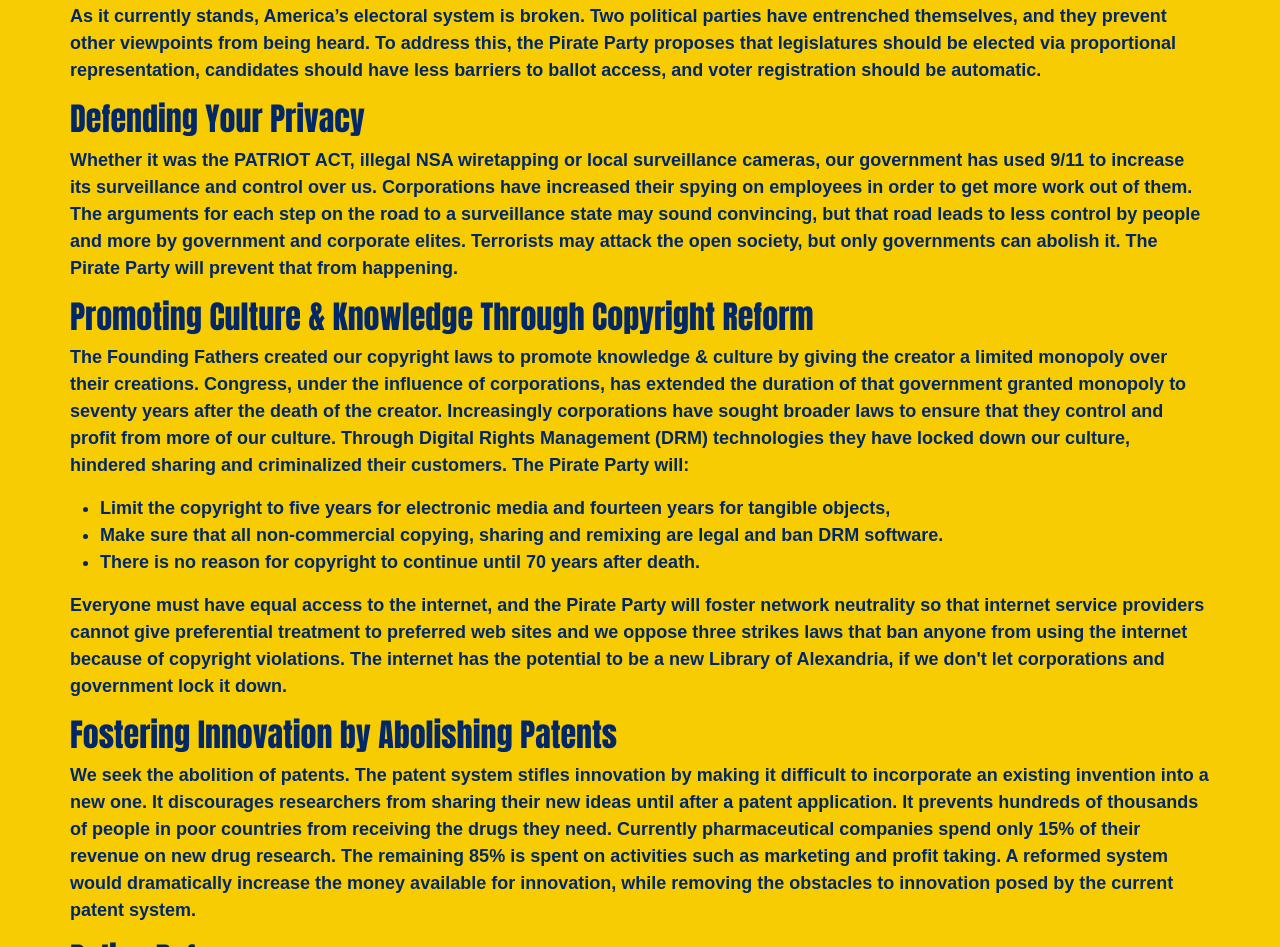
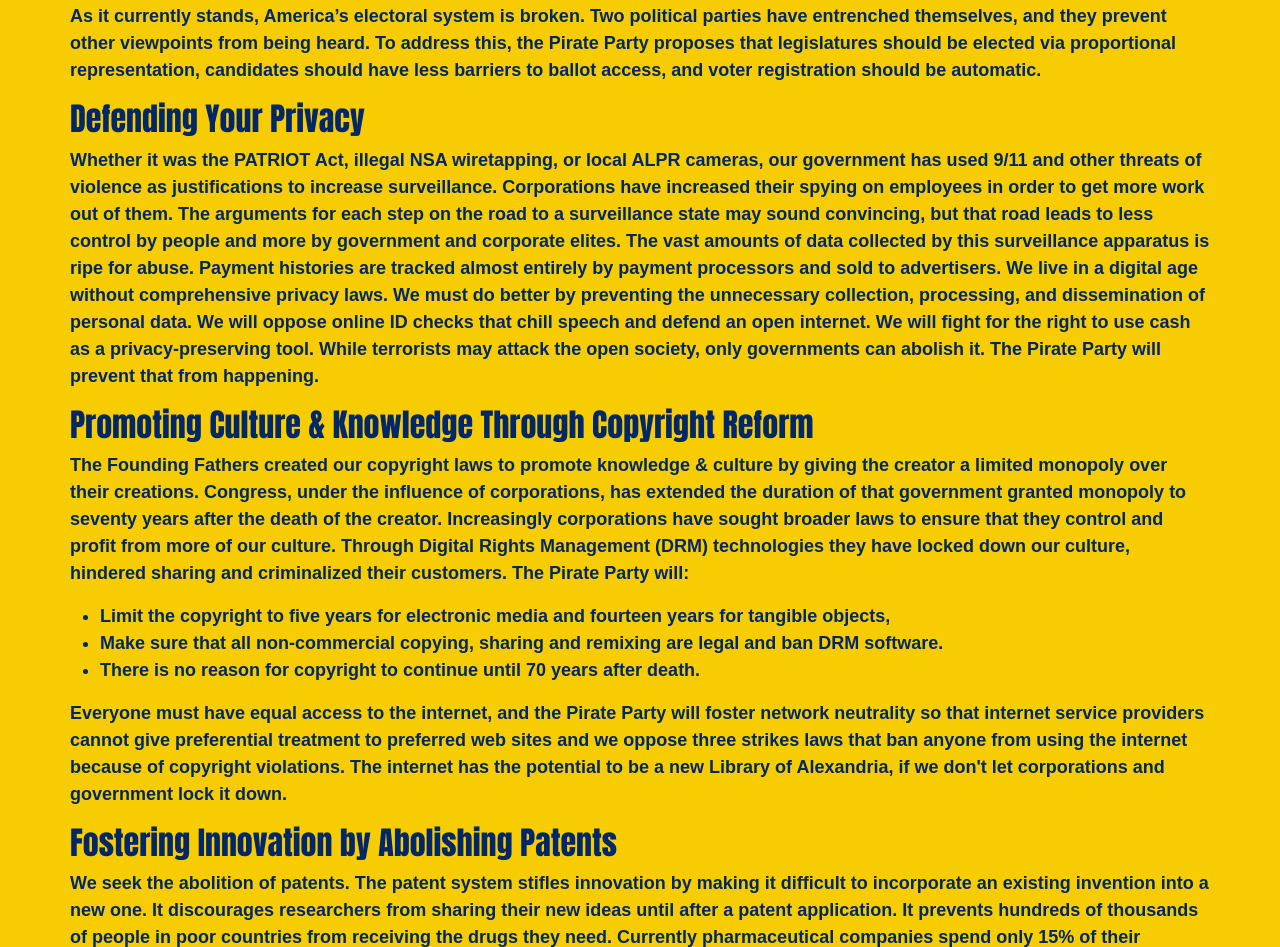
Before and after one commit to northcarolinapirateparty/North-Carolina-Pirate-Party, a plain HTML site: page platform.html in a window 1280 px wide. Shown: the part 834-1781 px from the top of the page. Drawn offline with nearby package versions, Linux system fonts and the light colour scheme.

Commit message:
Revise privacy section to enhance clarity and detail
Updated the text regarding government surveillance and privacy concerns, emphasizing the need for better privacy laws and opposing unnecessary data collection.

```diff
--- a/platform.html
+++ b/platform.html
@@ -87,7 +87,7 @@
                 <p id="intro">In order for citizens to control their democratic destiny, we need to know what our government is doing and which special interests are influencing our public elected officials.  Increasingly government officials ignore open meeting laws, make deals favorable to corporations behind closed doors and sell off your public information to private interests. Some state laws prevent people from recording public officials in their duties, such as a police officer making an arrest, but the police cameras can record your actions without your permission. The Pirate Party will make sure that our government is transparent and accountable to the people.</p>
                 <p id="intro">As it currently stands, America’s electoral system is broken. Two political parties have entrenched themselves, and they prevent other viewpoints from being heard. To address this, the Pirate Party proposes that legislatures should be elected via proportional representation, candidates should have less barriers to ballot access, and voter registration should be automatic.</p>
             <h2 style="padding-left: 70px; padding-right: 70px; color: #">Defending Your Privacy</h2>
-                <p id="intro">Whether it was the PATRIOT ACT, illegal NSA wiretapping or local surveillance cameras, our government has used 9/11 to increase its surveillance and control over us. Corporations have increased their spying on employees in order to get more work out of them. The arguments for each step on the road to a surveillance state may sound convincing, but that road leads to less control by people and more by government and corporate elites. Terrorists may attack the open society, but only governments can abolish it. The Pirate Party will prevent that from happening.</p>
+                <p id="intro">Whether it was the PATRIOT Act, illegal NSA wiretapping, or local ALPR cameras, our government has used 9/11 and other threats of violence as justifications to increase surveillance. Corporations have increased their spying on employees in order to get more work out of them. The arguments for each step on the road to a surveillance state may sound convincing, but that road leads to less control by people and more by government and corporate elites. The vast amounts of data collected by this surveillance apparatus is ripe for abuse. Payment histories are tracked almost entirely by payment processors and sold to advertisers. We live in a digital age without comprehensive privacy laws. We must do better by preventing the unnecessary collection, processing, and dissemination of personal data. We will oppose online ID checks that chill speech and defend an open internet. We will fight for the right to use cash as a privacy-preserving tool. While terrorists may attack the open society, only governments can abolish it. The Pirate Party will prevent that from happening.</p>
             <h2 style="padding-left: 70px; padding-right: 70px; color: #">Promoting Culture & Knowledge Through Copyright Reform</h2>
                 <p id="intro">The Founding Fathers created our copyright laws to promote knowledge & culture by giving the creator a limited monopoly over their creations. Congress, under the influence of corporations, has extended the duration of that government granted monopoly to seventy years after the death of the creator. Increasingly corporations have sought broader laws to ensure that they control and profit from more of our culture. Through Digital Rights Management (DRM) technologies they have locked down our culture, hindered sharing and criminalized their customers. The Pirate Party will:
                     <ul style="padding-left:100px; padding-right: 100px;">
```
